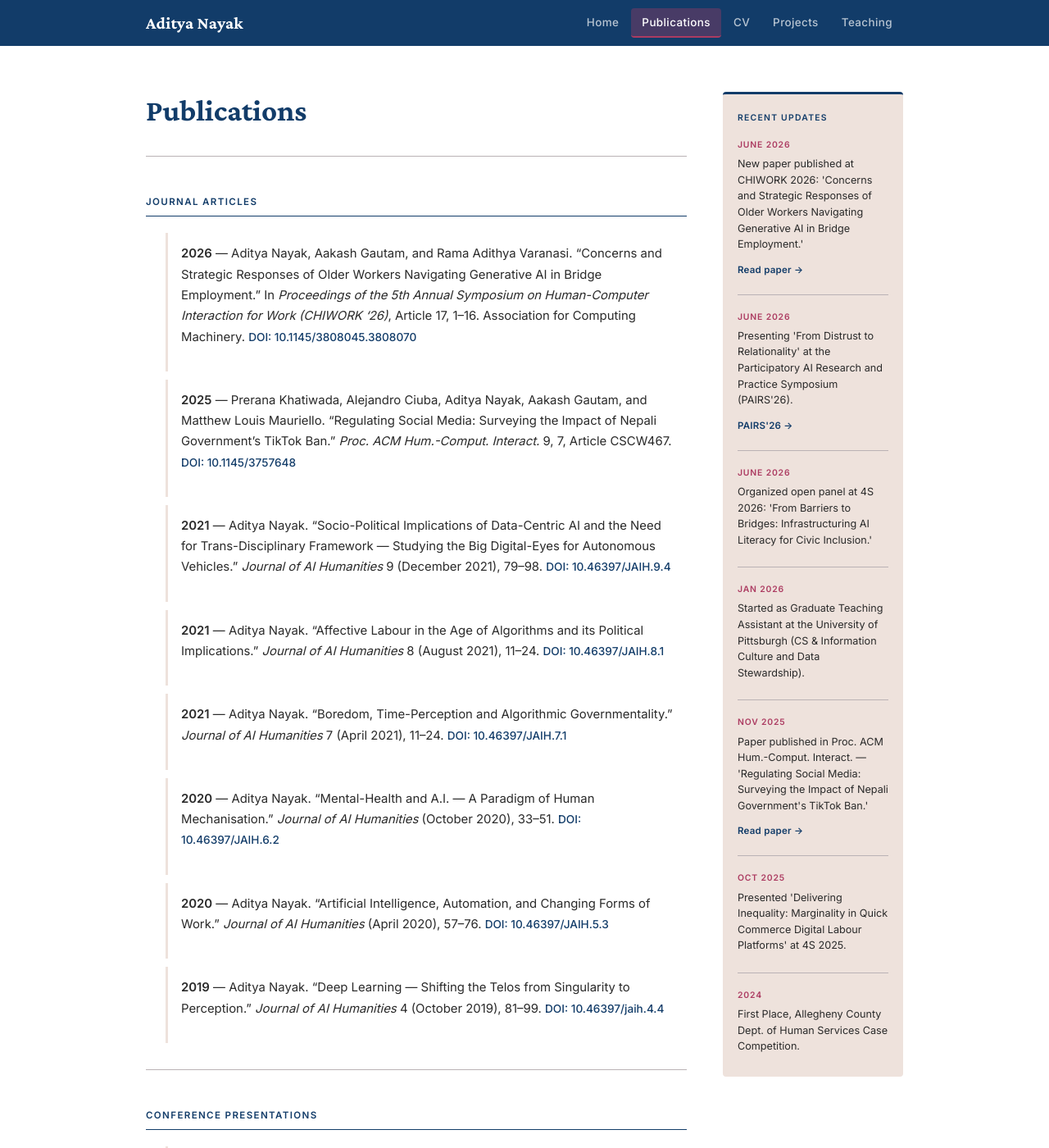
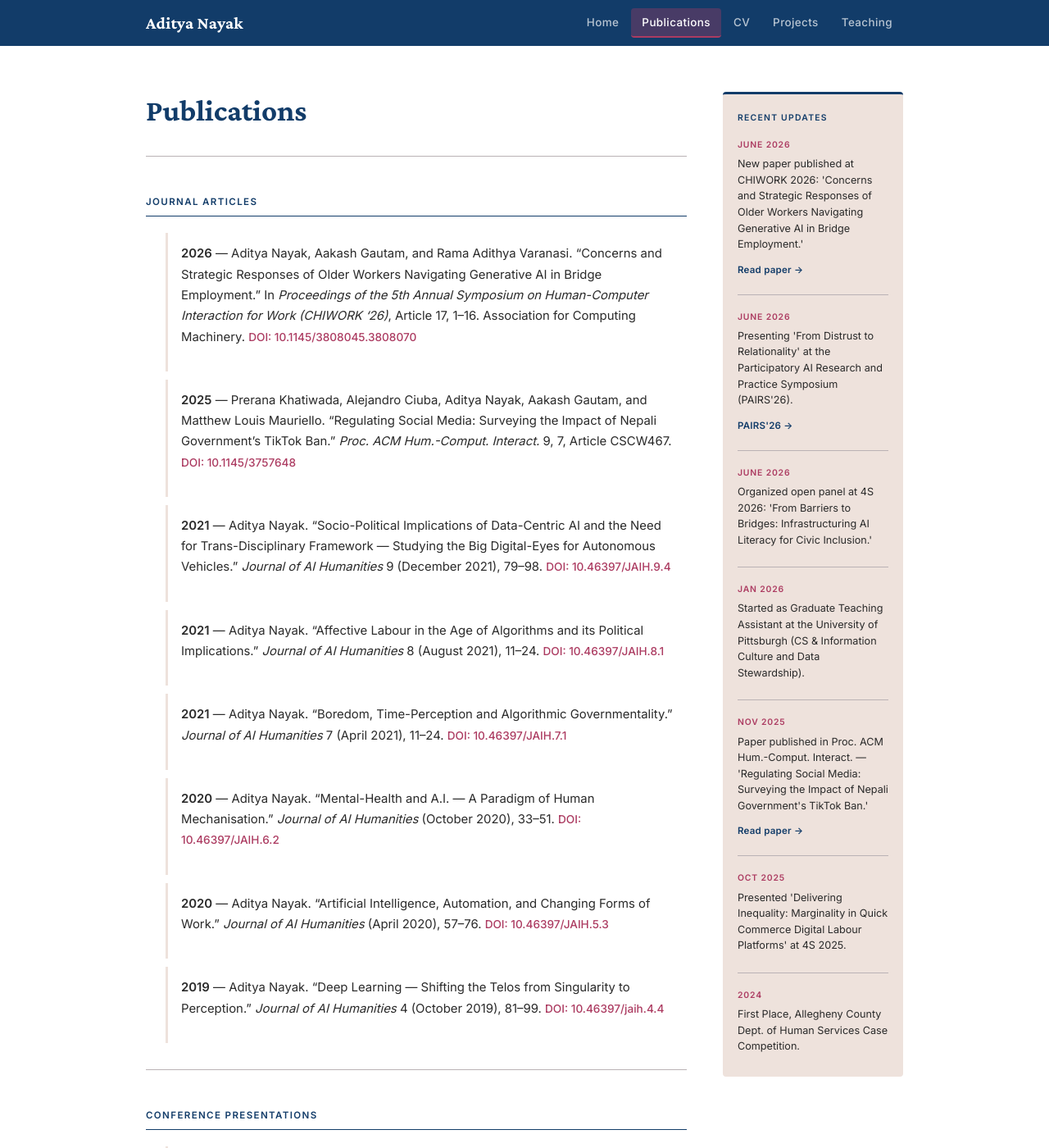
Before and after one commit to adityanayak-info/adityanayak-info.github.io, a Jekyll site: the page built from publications.md, in a window 1280 px wide and 1400 px high. Shown: the whole window at 82% size. Built offline with Jekyll 4.4.1, drawn with Linux system fonts in a browser that asks for light colours.

Commit message:
Update style.css

```diff
--- a/assets/css/style.css
+++ b/assets/css/style.css
@@ -402,8 +402,8 @@ hr.profile-rule {
   margin-right: 4px;
 }
 
-.pub-list a { color: var(--navy); font-size: 0.85rem; font-weight: 500; }
-.pub-list a:hover { color: var(--burgundy); }
+.pub-list a { color: var(--burgundy); font-size: 0.85rem; font-weight: 500; }
+.pub-list a:hover { color: var(--navy); }
 
 /* ============================================================
    CV PAGE
```
